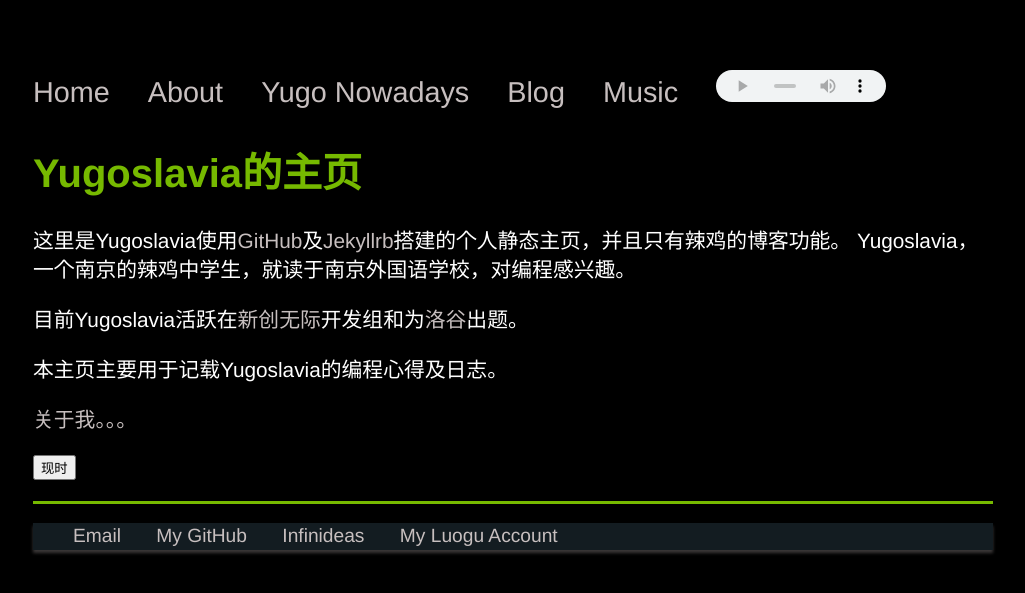
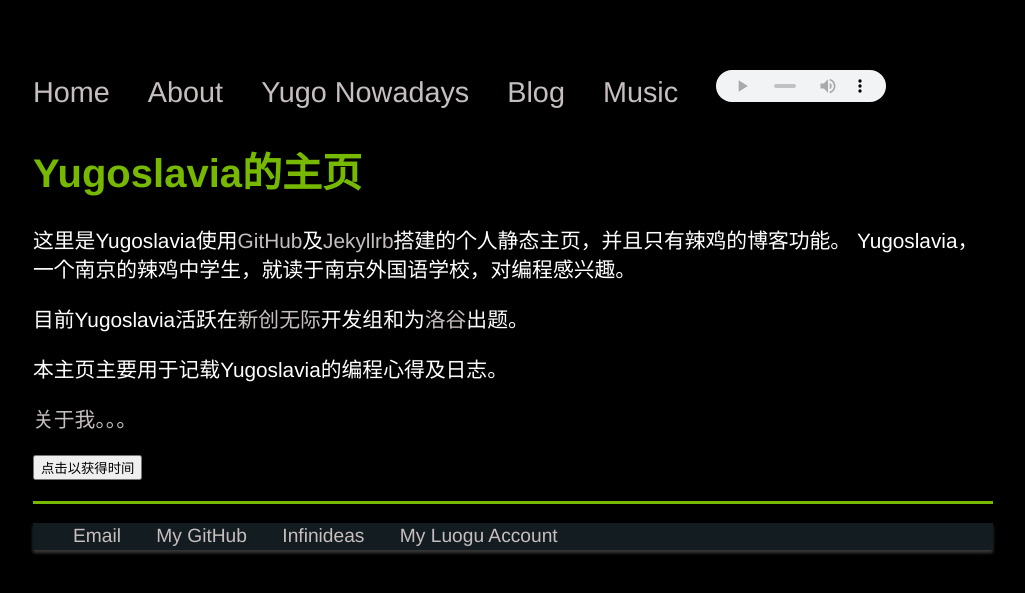
Before and after one commit to Yugoslavia36/yugoslavia36.github.io, a Jekyll site: the page built from index.html, in a window 1280 px wide. Shown: the top 593 px of the page, without its empty margins (127-1152 px from the left). Built offline with Jekyll 4.4.1, drawn with Linux system fonts in a browser that asks for light colours.

Commit message:
Update index.html

```diff
--- a/index.html
+++ b/index.html
@@ -12,6 +12,6 @@ title: Yugoslavia Alliance
         <p>目前Yugoslavia活跃在<a target="_blank" href="http://www.infinideas.org/">新创无际</a>开发组和为<a target="_blank" href="https://www.luogu.org/">洛谷</a>出题。</p>
 	<p>本主页主要用于记载Yugoslavia的编程心得及日志。</p>
 	<p><a href="/about">关于我。。。</a></p>
-	<button type="button"onclick="document.getElementById('demo').innerHTML = Date()">现时</button>
+	<button type="button"onclick="document.getElementById('demo').innerHTML = Date()">点击以获得时间</button>
 	<p id="demo"></p>
 </div><!-- /.blurb -->
```
